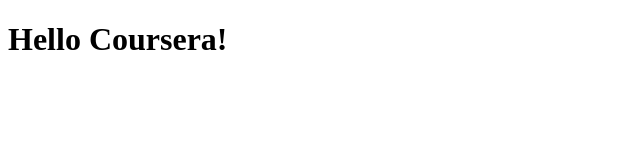
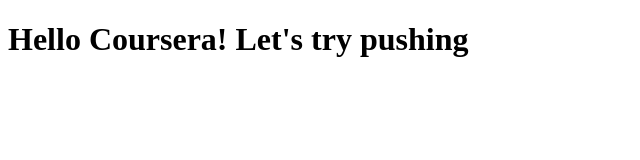
Before and after one commit to CColeman28/CColeman28.github.io, a plain HTML site: page index.html in a window 1280 px wide. Shown: the whole page, without its empty margins (0-640 px from the left). Drawn offline with Linux system fonts and the light colour scheme.

Commit message:
try again

```diff
--- a/index.html
+++ b/index.html
@@ -1,9 +1,9 @@
 <!DOCTYPE html>
 <html>
 <head>
-	<title>Hello Coursera! It's working now!</title>
+	<title>Hello Coursera!</title>
 </head>
 <body>
-<h1>Hello Coursera!<h1>
+<h1>Hello Coursera! Let's try pushing<h1>
 </body>
 </html>
```
